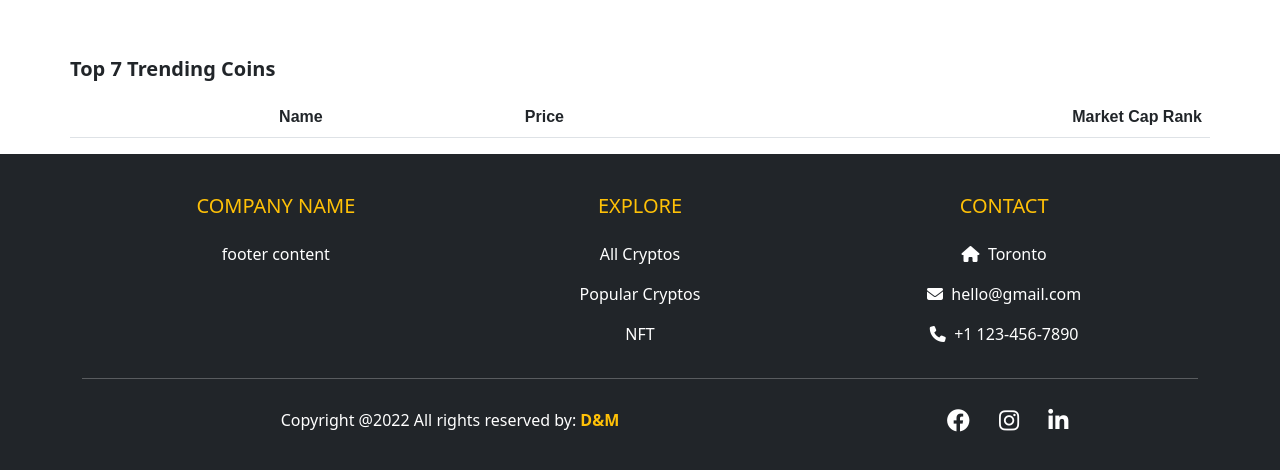
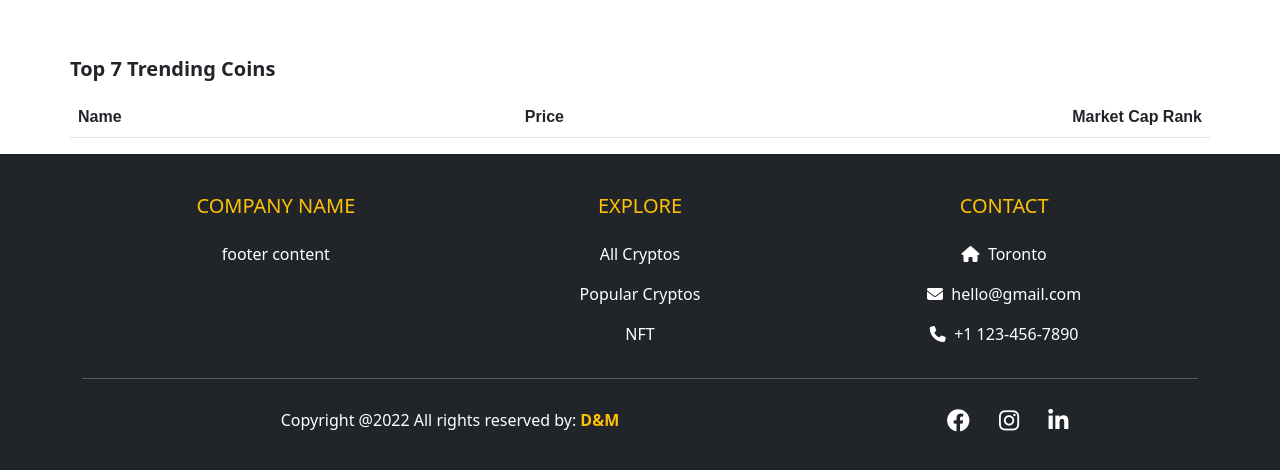
Before and after one commit to rkawk1234/crypto, a Django app: page / in a window 1280 px wide. Shown: the part 547-1017 px from the top of the page. Run offline with Django 4.2, Linux system fonts and the light colour scheme; lists and menus that the app fills with data are empty; some libraries are stand-ins or nearby versions.

Commit message:
index.html th fixed contained in tr now

```diff
--- a/django/base/templates/base/index.html
+++ b/django/base/templates/base/index.html
@@ -55,7 +55,7 @@
         <div class="container px-0">
             <table class="table">
                 <h5 style="font-weight: bold;">Top 7 Trending Coins</p>
-                <thead><th>Name</th><th>Price</th><th>Market Cap Rank</th></thead>
+                <thead><tr><th style="text-align:left !important">Name</th><th>Price</th><th>Market Cap Rank</th></tr></thead>
                 <tbody id=c:\Users\rkawk\AppData\Local\Programs\Microsoft VS Code\resources\app\out\vs\code\electron-sandbox\workbench\workbench.html'tableData'>
 
                 {% for i in popularapidata.coins %}
```
